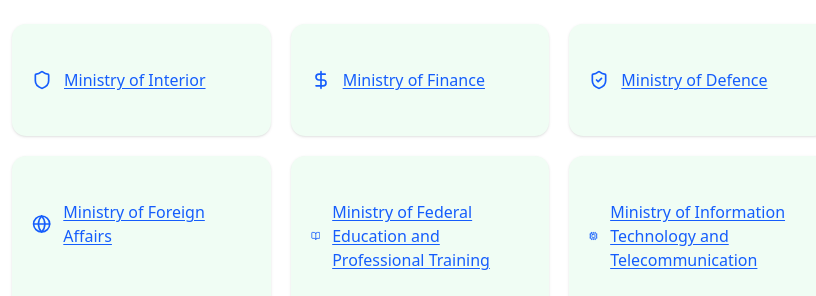
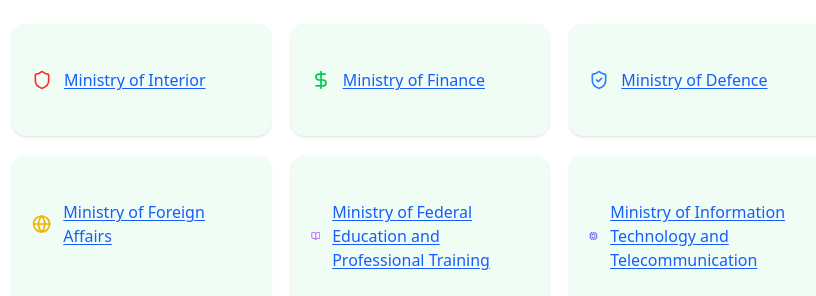
Before and after one commit to waqarkhan424/mcqs-app, a Next.js app: page / in a window 1280 px wide. Shown: the part 1368-1664 px from the top of the page, without its empty margins (220-1036 px from the left). Built offline with nearby package versions, Linux system fonts and the light colour scheme.

Commit message:
final commit

```diff
--- a/app/components/ministries-links.tsx
+++ b/app/components/ministries-links.tsx
@@ -6,15 +6,21 @@ import Link from "next/link"
 import { Shield, ShieldCheck, DollarSign, Globe, BookOpen, Cpu } from "lucide-react"
 
 
-// Map each ministry slug to a corresponding icon
-const ministryIcons: Record<string, React.ComponentType<React.SVGProps<SVGSVGElement>>> = {
-    interior: Shield,
-    finance: DollarSign,
-    defence: ShieldCheck,
-    "foreign-affairs": Globe,
-    "federal-education": BookOpen,
-    "it-telecom": Cpu,
+const ministryData: Record<
+    string,
+    {
+        icon: React.ComponentType<React.SVGProps<SVGSVGElement>>
+        color: string
+    }
+> = {
+    interior: { icon: Shield, color: "text-red-500" },
+    finance: { icon: DollarSign, color: "text-green-500" },
+    defence: { icon: ShieldCheck, color: "text-blue-500" },
+    "foreign-affairs": { icon: Globe, color: "text-yellow-500" },
+    "federal-education": { icon: BookOpen, color: "text-purple-500" },
+    "it-telecom": { icon: Cpu, color: "text-indigo-500" },
 }
+
 
 export default function MinistriesLinks() {
 
@@ -27,7 +33,10 @@ export default function MinistriesLinks() {
 
 
                 {ministries.map((m) => {
-                    const Icon = ministryIcons[m.slug] || Globe
+
+                    const { icon: Icon, color } =
+                        ministryData[m.slug] || { icon: Globe, color: "text-gray-500" }
+
                     return (
                         <Card key={m.slug} className="bg-green-50 transition rounded-xl border-none shadow-sm"
                         >
@@ -36,7 +45,7 @@ export default function MinistriesLinks() {
                                     href={`/ministries/${m.slug}`}
                                     className="flex items-center gap-3 font-medium text-blue-600 underline underline-offset-2"
                                 >
-                                    <Icon className="w-5 h-5" />
+                                    <Icon className={`w-5 h-5 ${color}`} />
                                     {m.name}
                                 </Link>
                             </CardContent>
```
Also changed, not shown: app/components/t.tsx (deleted).
